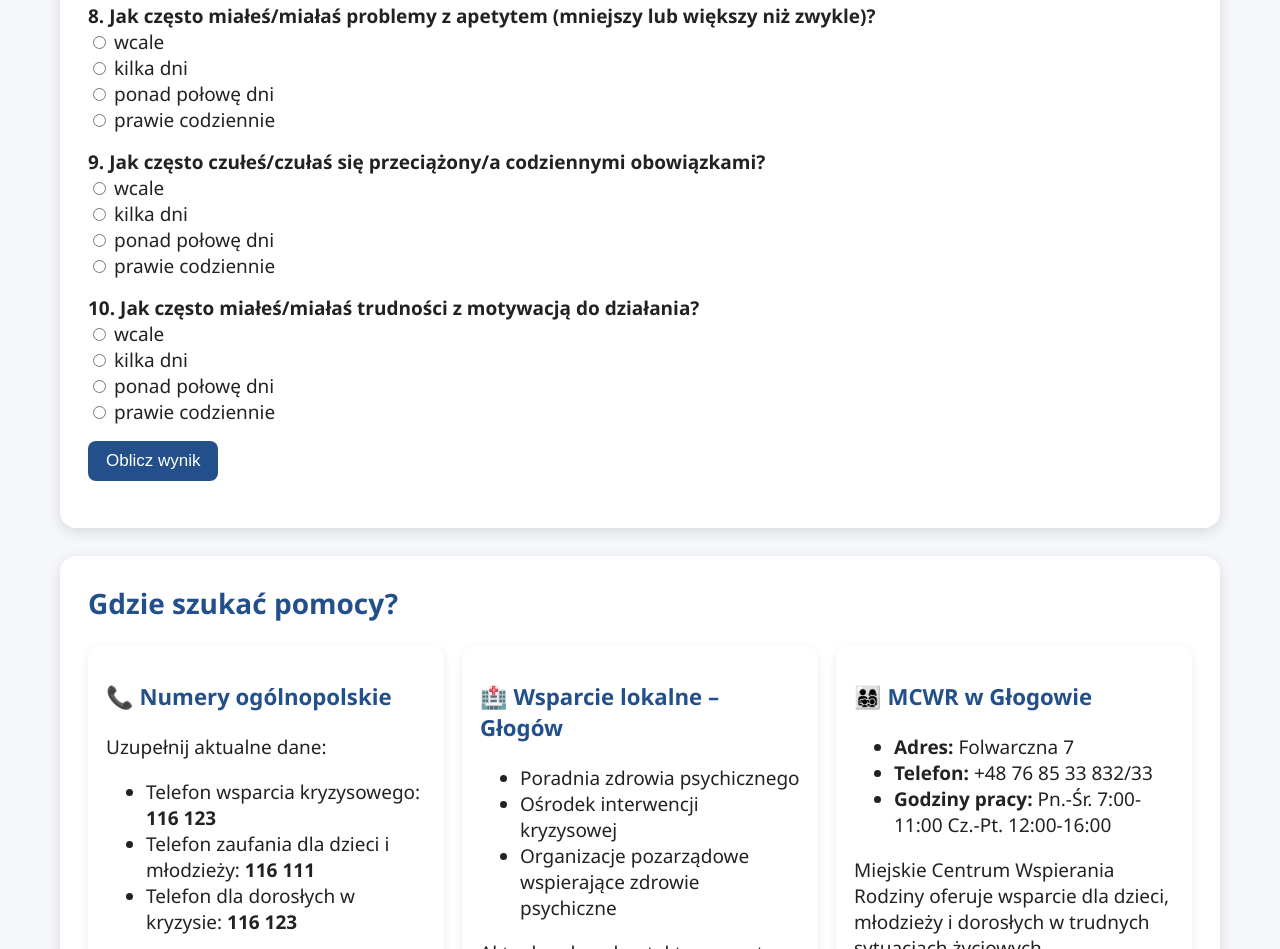
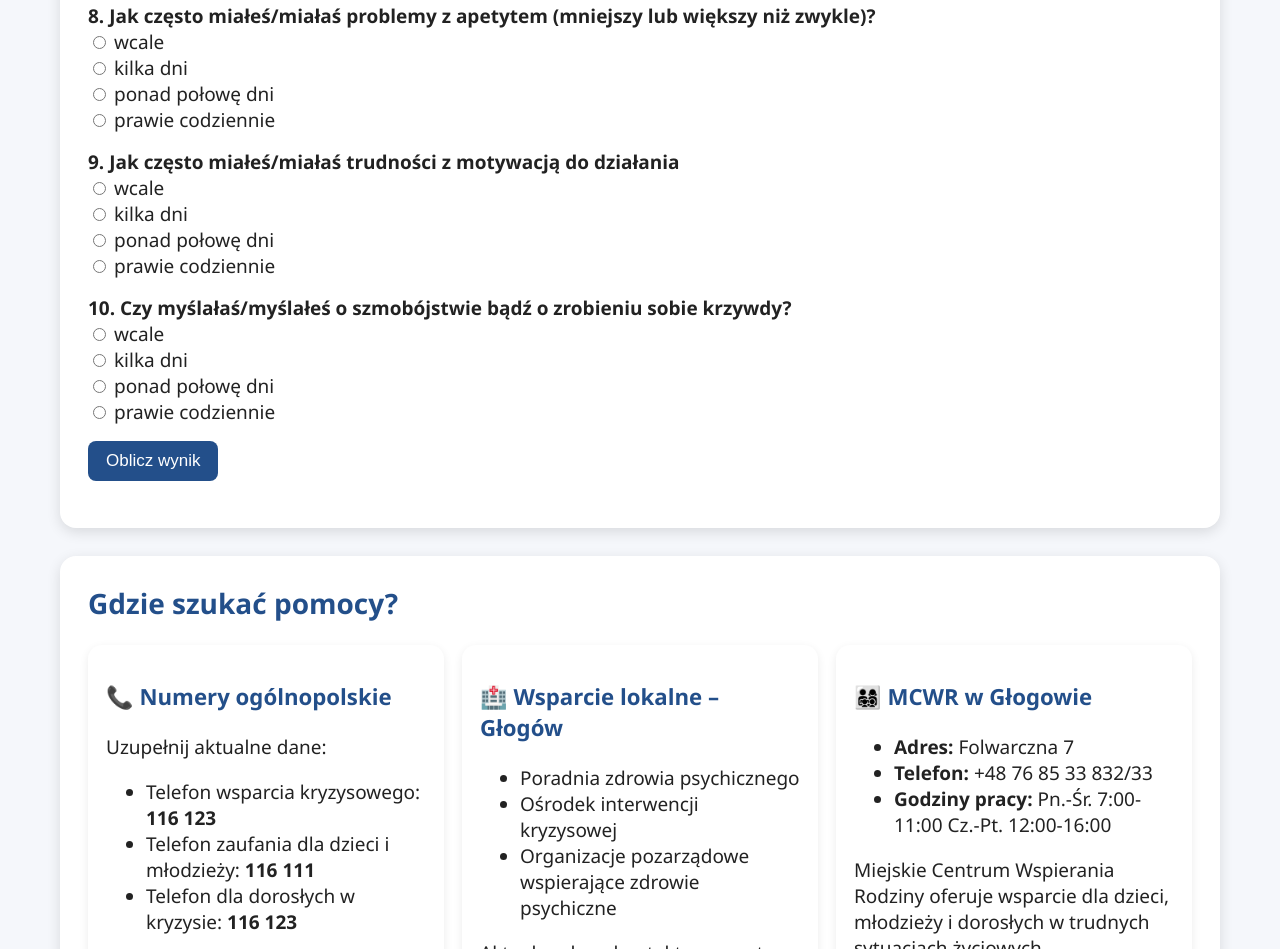
Before and after one commit to sikoraszymon46-commits/Walka-z-Depresj-, a plain HTML site: page strona/index.html.html in a window 1280 px wide. Shown: the part 2674-3623 px from the top of the page. Drawn offline with Linux system fonts and the light colour scheme.

Commit message:
Update index.html.html

```diff
--- a/strona/index.html.html
+++ b/strona/index.html.html
@@ -495,7 +495,7 @@
             </div>
 
             <div class="question">
-                <strong>9. Jak często czułeś/czułaś się przeciążony/a codziennymi obowiązkami?</strong><br>
+                <strong>9.  Jak często miałeś/miałaś trudności z motywacją do działania</strong><br>
                 <input type="radio" name="q9" value="0"> wcale<br>
                 <input type="radio" name="q9" value="1"> kilka dni<br>
                 <input type="radio" name="q9" value="2"> ponad połowę dni<br>
@@ -503,7 +503,7 @@
             </div>
 
             <div class="question">
-                <strong>10. Jak często miałeś/miałaś trudności z motywacją do działania?</strong><br>
+                <strong>10. Czy myślałaś/myślałeś o szmobójstwie bądź o zrobieniu sobie krzywdy?</strong><br>
                 <input type="radio" name="q10" value="0"> wcale<br>
                 <input type="radio" name="q10" value="1"> kilka dni<br>
                 <input type="radio" name="q10" value="2"> ponad połowę dni<br>
```
